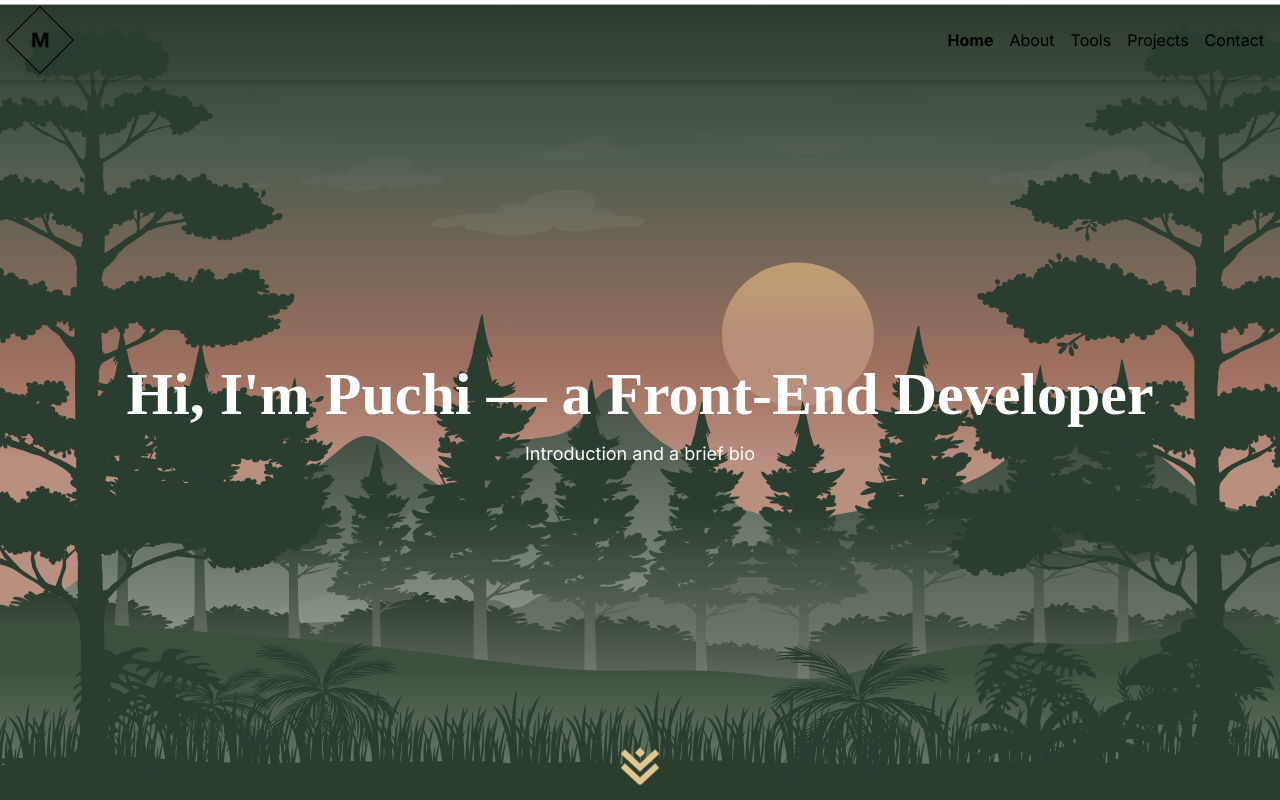
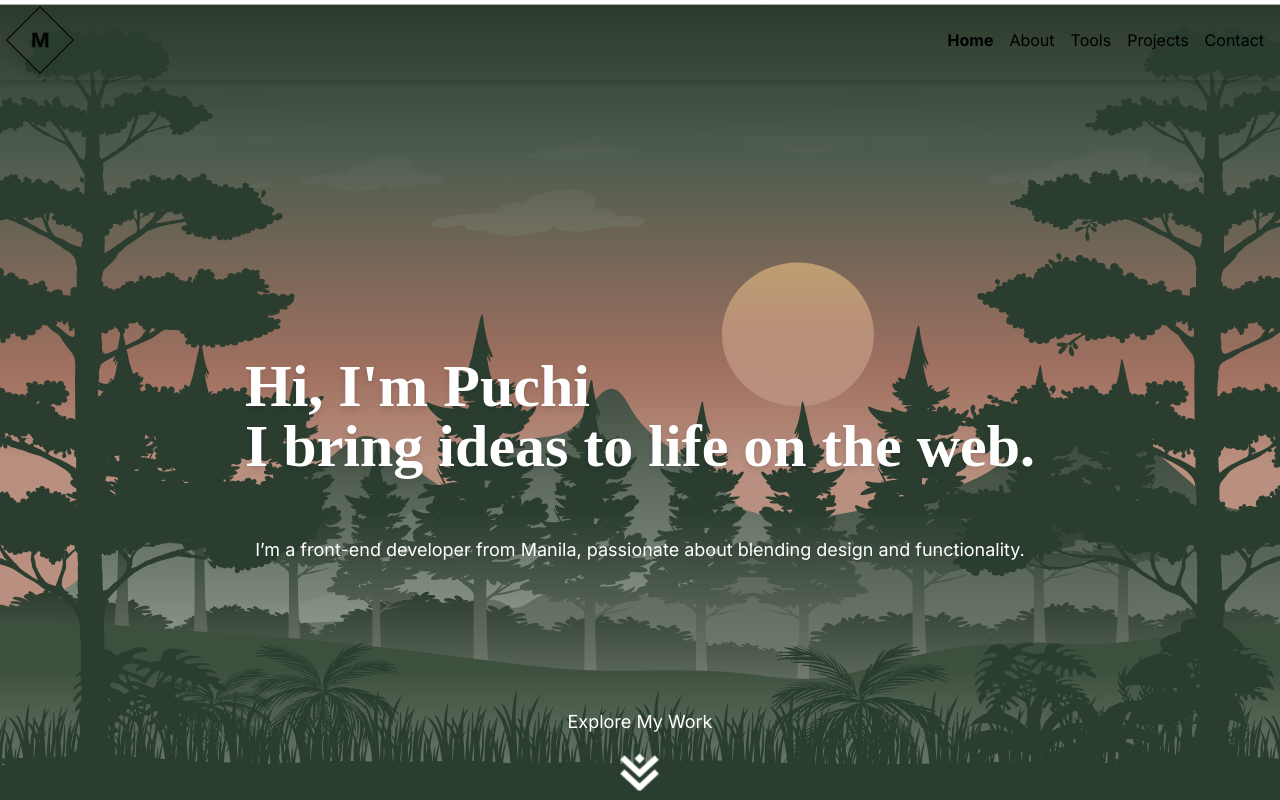
Before and after one commit to markmaraya/mry-portfolio, a React (Create React App) app: page / in a window 1280 px wide. Built offline with nearby package versions, Linux system fonts and the light colour scheme; a web font is replaced by a local one.

Commit message:
style: refine hero section text and scroll button hover effect

```diff
--- a/src/App.js
+++ b/src/App.js
@@ -26,7 +26,7 @@ function App() {
 
       <Home
         id="home"
-        className="relative text-white flex justify-center items-center flex-col h-screen -mt-16"
+        className="relative flex items-center flex-col h-screen -mt-16 text-white"
         sectionRef={sectionRef}
       />
 
--- a/src/components/sections/Home.js
+++ b/src/components/sections/Home.js
@@ -3,10 +3,16 @@ import ScrollButton from "../ui/ScrollButton.js";
 const Home = ({ sectionRef, ...props }) => {
   return (
     <section {...props}>
-      <h2 className="text-6xl font-hero font-bold mb-4 z-10">
-        Hi, I'm Puchi — a Front-End Developer
-      </h2>
-      <p className="text-lg z-10">Introduction and a brief bio</p>
+      <div className="flex-grow flex items-center justify-center">
+        <h2 className="text-6xl font-hero font-bold drop-shadow-md z-10">
+          Hi, I'm Puchi
+          <br />I bring ideas to life on the web.
+        </h2>
+      </div>
+      <p className="absolute top-[65%] text-center text-lg drop-shadow-md z-10">
+        I’m a front-end developer from Manila, passionate about blending design
+        and functionality.
+      </p>
       <div className="absolute bottom-6 left-1/2 -translate-x-1/2">
         <ScrollButton targetRef={sectionRef} />
       </div>
--- a/src/components/ui/ScrollButton.js
+++ b/src/components/ui/ScrollButton.js
@@ -10,18 +10,25 @@ const ScrollButton = ({ targetRef }) => {
   };
 
   return (
-    <button onClick={handleScroll} className="animate-bounce">
+    <div className="flex flex-col items-center space-y-2">
+      <div class="inline-block bg-bg/60 px-3 py-2 rounded-md">
+        <label className="text-light text-lg drop-shadow-md">
+          Explore My Work
+        </label>
+      </div>
+      <button onClick={handleScroll} className="animate-bounce group">
         <svg
           width="42"
           height="40"
           viewBox="29 47 42 40"
           xmlns="http://www.w3.org/2000/svg"
+          className="text-light group-hover:text-linkHover transition-colors duration-300"
         >
-        <polygon points="50,50 55,55 50,60 45,55" fill="#e2c88f" />
+          <polygon points="50,50 55,55 50,60 45,55" fill="currentColor" />
           <polyline
             points="35,56 50,70 65,56"
             fill="none"
-          stroke="#e2c88f"
+            stroke="currentColor"
             strokeWidth="6"
             strokeLinecap="square"
             strokeLinejoin="miter"
@@ -29,13 +36,14 @@ const ScrollButton = ({ targetRef }) => {
           <polyline
             points="35,70 50,84 65,70"
             fill="none"
-          stroke="#e2c88f"
+            stroke="currentColor"
             strokeWidth="6"
             strokeLinecap="square"
             strokeLinejoin="miter"
           />
         </svg>
       </button>
+    </div>
   );
 };
 
```
Lines whose indentation alone changed are shown as unchanged.
